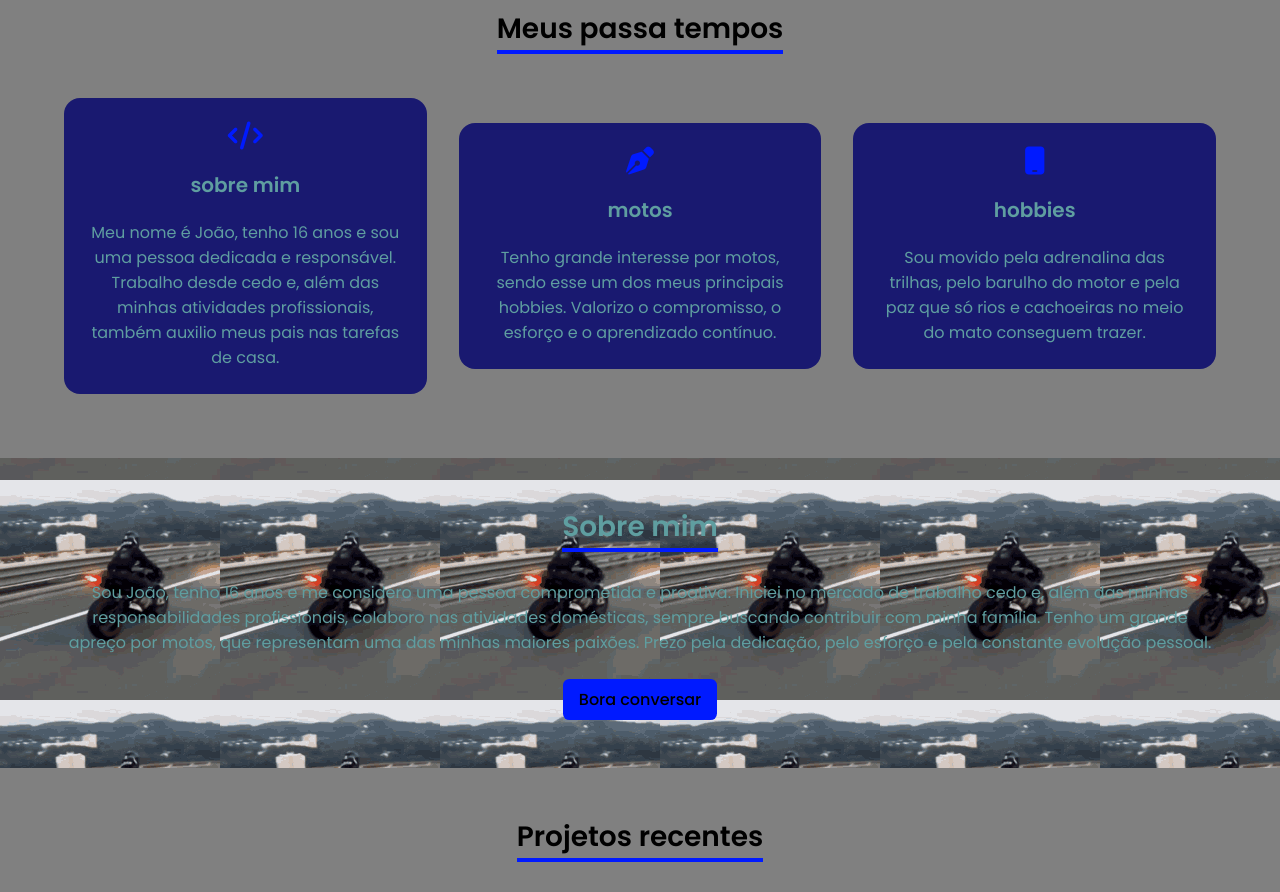
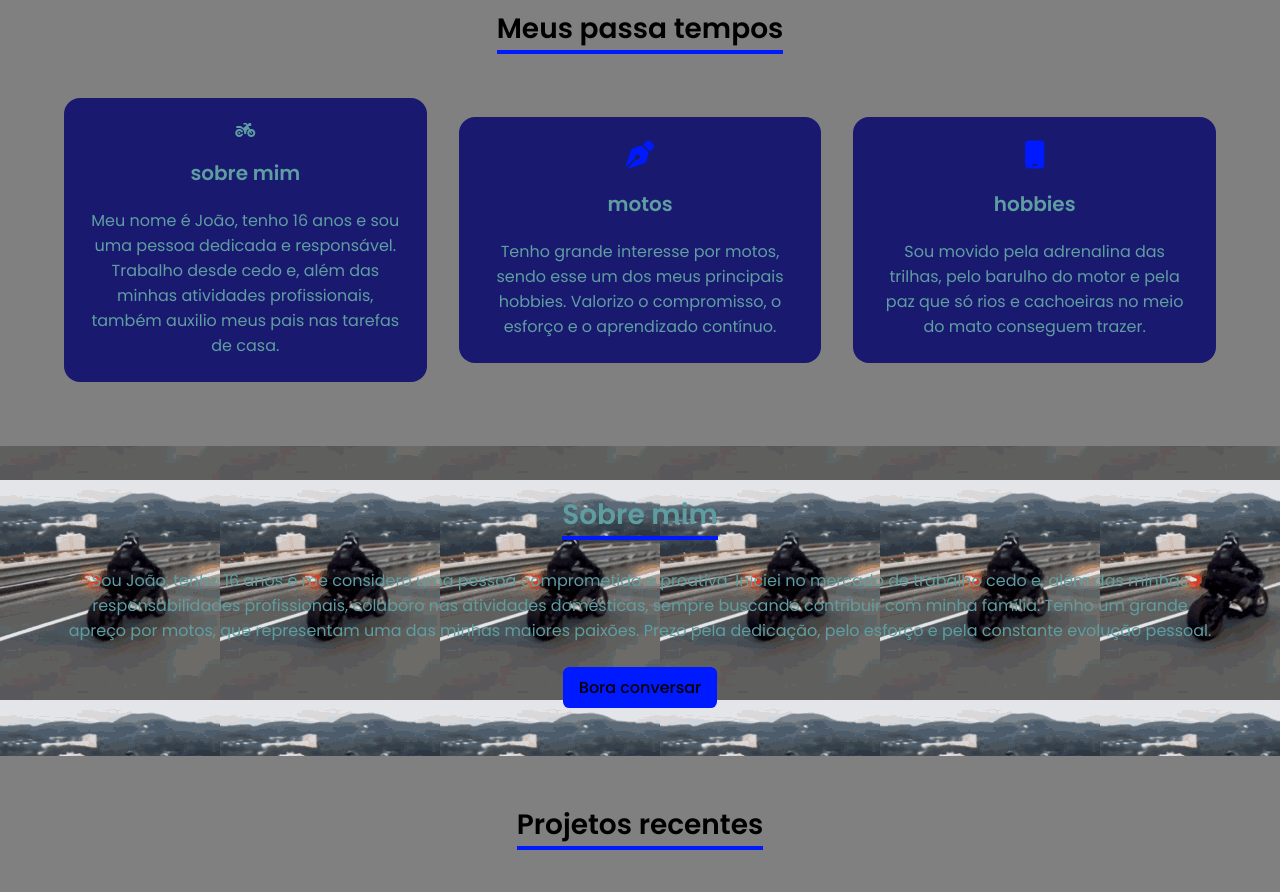
Before and after one commit to Isaa22/portifoliojoaolucas, a plain HTML site: page index.html in a window 1280 px wide. Shown: the part 840-1732 px from the top of the page. Drawn offline with Linux system fonts and the light colour scheme; a script that the page names is missing.

Commit message:
Update index.html

```diff
--- a/index.html
+++ b/index.html
@@ -89,7 +89,7 @@
 
           <div class="services__cards">
             <div class="services__card">
-              <i class="services__card-icon fa-solid fa-code"></i>
+              <i class="fa fa-motorcycle"></i>
               <h3 class="services__card-title">sobre mim</h3>
               <p class="services__card-description">Meu nome é João, tenho 16 anos e sou uma pessoa dedicada e responsável.
                 Trabalho desde cedo e, além das minhas atividades profissionais, também auxilio meus pais nas tarefas de casa.</p>
```
